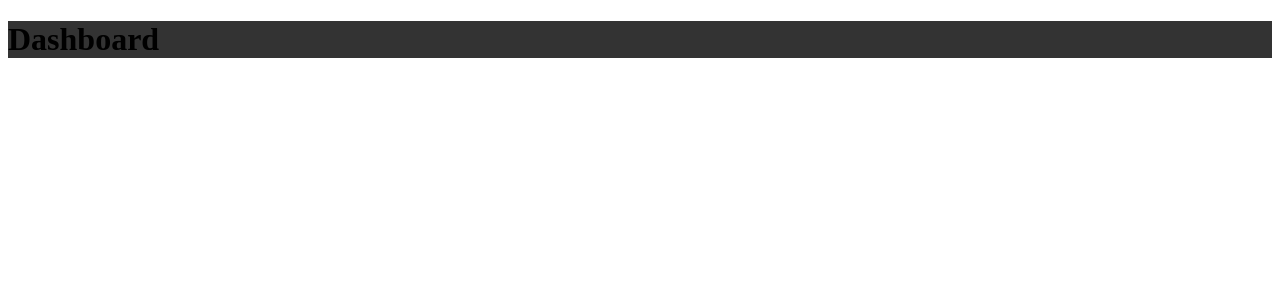
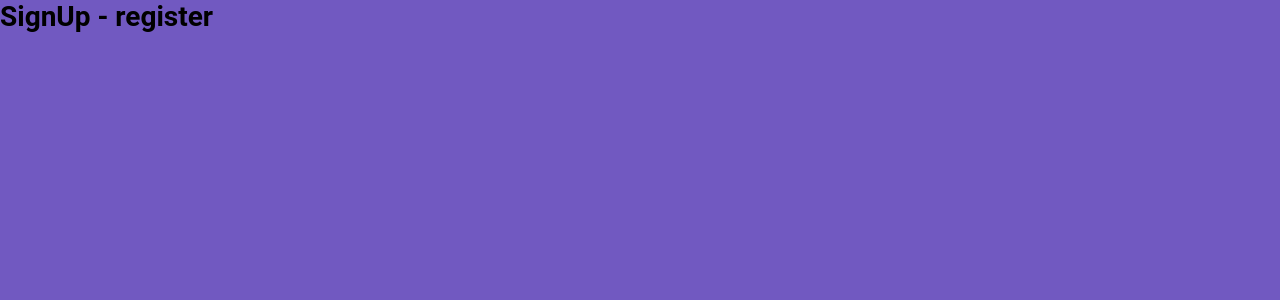
Before and after one commit to viniciusnyari/bootcamp_modulo09, a React (Create React App) app: page /register in a window 1280 px wide. Before the commit this address led to /dashboard. Shown: the top 300 px of the page. Built offline with nearby package versions, Linux system fonts and the light colour scheme; the HTML template or start-up script is replaced by a standard one.

Commit message:
Estilos globais

```diff
--- a/src/App.js
+++ b/src/App.js
@@ -6,10 +6,13 @@
 import Routes from './routes';
 import history from './services/history';
 
+import GlobalStyle from './styles/global';
+
 function App() {
   return (
     <Router history={history}>
       <Routes />
+      <GlobalStyle />
     </Router>
   );
 }
--- a/src/pages/_layouts/auth/styles.js
+++ b/src/pages/_layouts/auth/styles.js
@@ -2,5 +2,5 @@
 
 export const Wrapper = styled.div`
   height: 100%;
-  background: linear-gradient(-90deg, #7159c1 #ab59c1);
+  background: #7159c1;
 `;
--- a/src/routes/Route.js
+++ b/src/routes/Route.js
@@ -10,7 +10,7 @@
   isPrivate,
   ...rest
 }) {
-  const signed = true;
+  const signed = false;
 
   if (!signed && isPrivate) {
     return <Redirect to="/" />;
--- /dev/null
+++ b/src/styles/global.js
@@ -0,0 +1,40 @@
+import { createGlobalStyle } from 'styled-components';
+
+export default createGlobalStyle`
+  @import url('https://fonts.googleapis.com/css2?family=Roboto:ital,wght@0,700;1,400&display=swap');
+
+  *{
+    margin: 0;
+    padding: 0;
+    outline: 0;
+    box-sizing: border-box;
+  }
+
+  *:focus {
+    outline: 0;
+  }
+
+  html,body,#root {
+    height:100%;
+  }
+
+  body{
+    -webkit-font-smoothing: antialiased;
+  }
+
+  body, input, button {
+    font: 14px 'Roboto', sans-serif;
+  }
+
+  a {
+    text-decoration: none;
+  }
+
+  ul {
+    list-style: none
+  }
+
+  button {
+    cursor: pointer;
+  }
+`;
```
Also changed, not shown: 1 other file (tests, documents, lock files or other folders).
